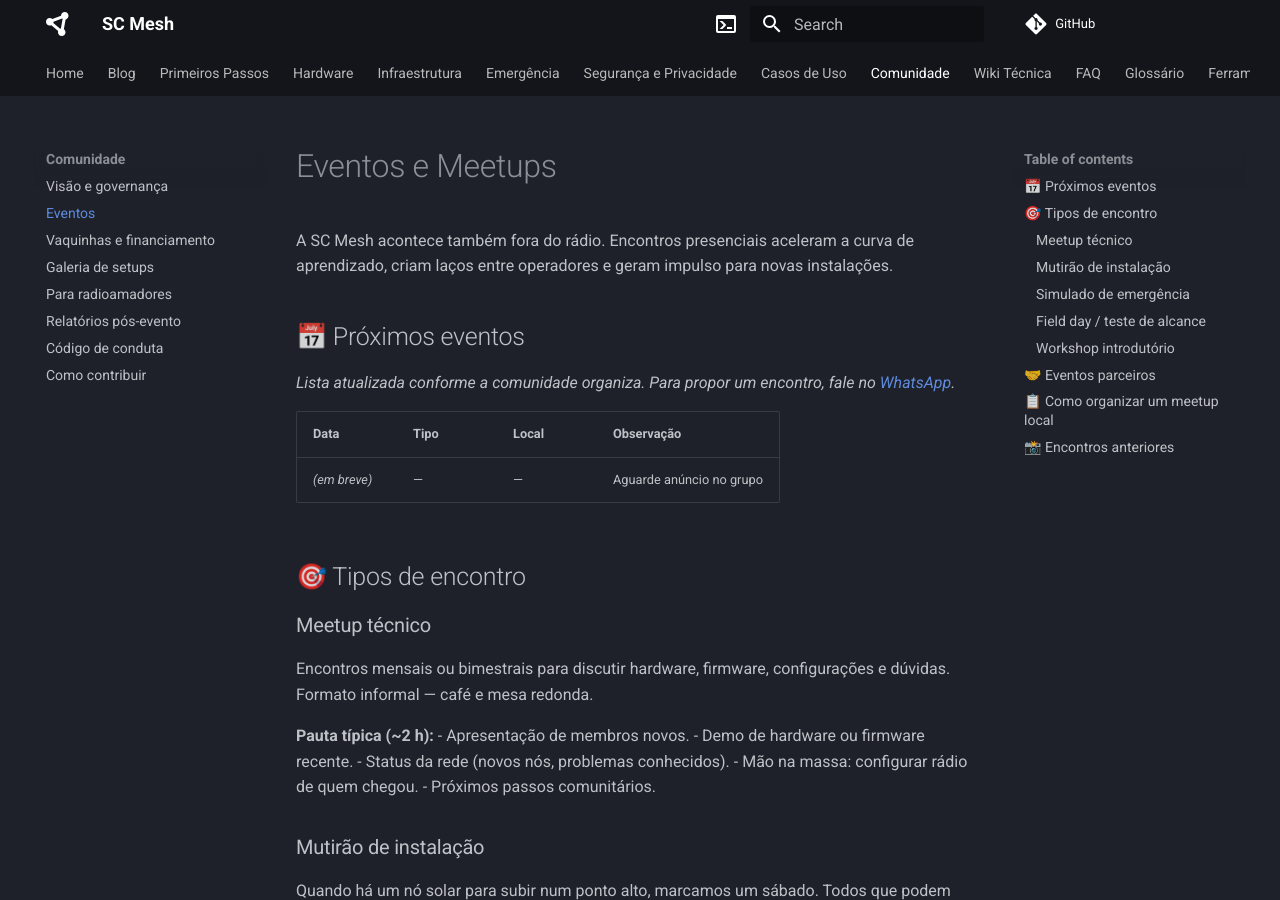
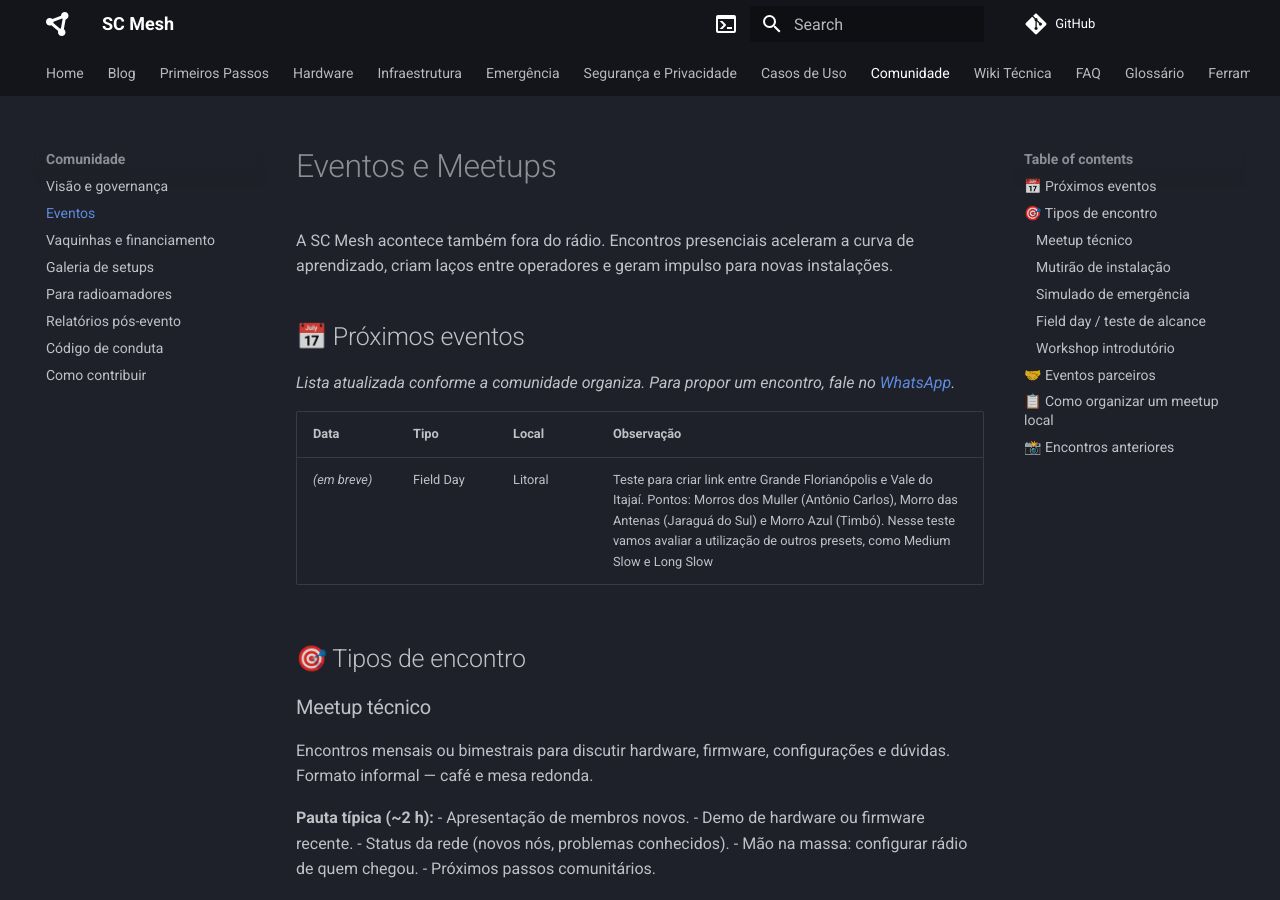
Before and after one commit to scmesh/scmesh.github.io, an MkDocs documentation site: the page built from docs/eventos.md, in a window 1280 px wide and 900 px high. Built offline with MkDocs 1.6.1 and Material for MkDocs 9.7.7, drawn with Linux system fonts in a browser that asks for light colours; comment, search, counter and statistics services are not loaded.

Commit message:
Adiciona evento field day para avaliar/testar conexão entre regiões

```diff
--- a/docs/eventos.md
+++ b/docs/eventos.md
@@ -8,7 +8,7 @@ A SC Mesh acontece também fora do rádio. Encontros presenciais aceleram a curv
 
 | Data | Tipo | Local | Observação |
 | :--- | :--- | :--- | :--- |
-| *(em breve)* | — | — | Aguarde anúncio no grupo |
+| *(em breve)* | Field Day | Litoral | Teste para criar link entre Grande Florianópolis e Vale do Itajaí. Pontos: Morros dos Muller (Antônio Carlos), Morro das Antenas (Jaraguá do Sul) e Morro Azul (Timbó). Nesse teste vamos avaliar a utilização de outros presets, como Medium Slow e Long Slow  |
 
 ## 🎯 Tipos de encontro
 
```
